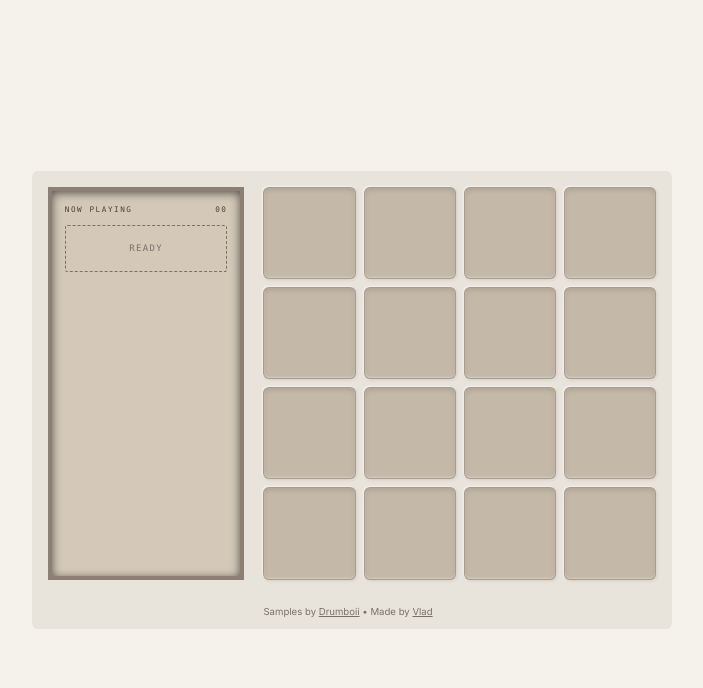
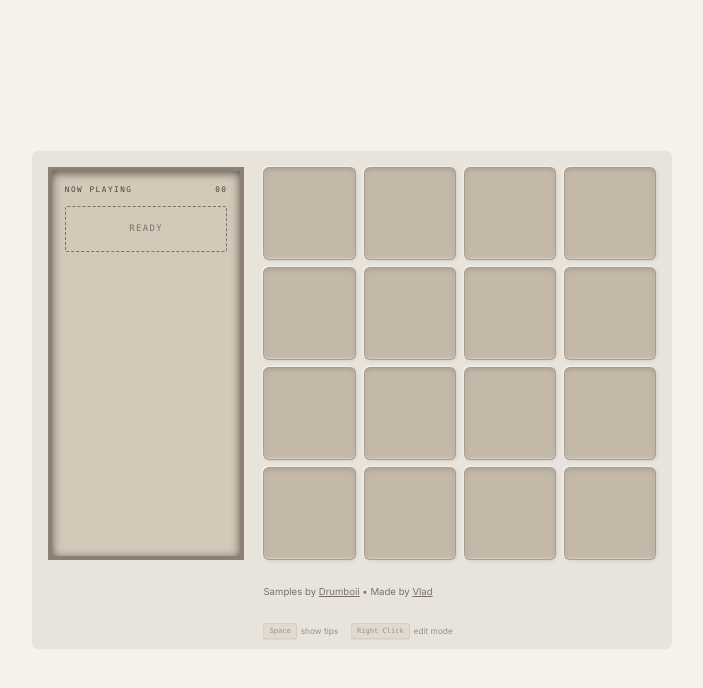
Before and after one commit to vladmdgolam/sample, a Next.js app: page / in a window 1280 px wide. Shown: the top 688 px of the page, without its empty margins (288-991 px from the left). Built offline with nearby package versions, Linux system fonts and the light colour scheme.

Commit message:
feat: add keyboard shortcut instructions below credits
- Add Space key hint for showing tips
- Add Right Click hint for edit mode
- Use kbd styling for keyboard shortcuts

```diff
--- a/components/PadGrid.tsx
+++ b/components/PadGrid.tsx
@@ -311,6 +311,18 @@ export const PadGrid: React.FC<PadGridProps> = ({ padKeys, keyToPadMapping, isDa
             className="underline hover:opacity-80 transition-opacity"
           >Vlad</a>
         </div>
+        {/* Instructions */}
+        <div className="hidden md:block" /> {/* Spacer for first column */}
+        <div className="hidden md:flex items-center gap-[1vw] text-[0.65vw] text-[var(--c-text-dark)] opacity-50 pt-[0.3vw]">
+          <span className="flex items-center gap-[0.3vw]">
+            <kbd className="px-[0.4vw] py-[0.15vw] rounded-[0.2vw] bg-[var(--c-chassis-dark)] border border-[rgba(0,0,0,0.1)] font-mono text-[0.55vw] shadow-[0_1px_0_rgba(0,0,0,0.1)]">Space</kbd>
+            <span>show tips</span>
+          </span>
+          <span className="flex items-center gap-[0.3vw]">
+            <kbd className="px-[0.4vw] py-[0.15vw] rounded-[0.2vw] bg-[var(--c-chassis-dark)] border border-[rgba(0,0,0,0.1)] font-mono text-[0.55vw] shadow-[0_1px_0_rgba(0,0,0,0.1)]">Right Click</kbd>
+            <span>edit mode</span>
+          </span>
+        </div>
       </div>
     </div>
   )
```
